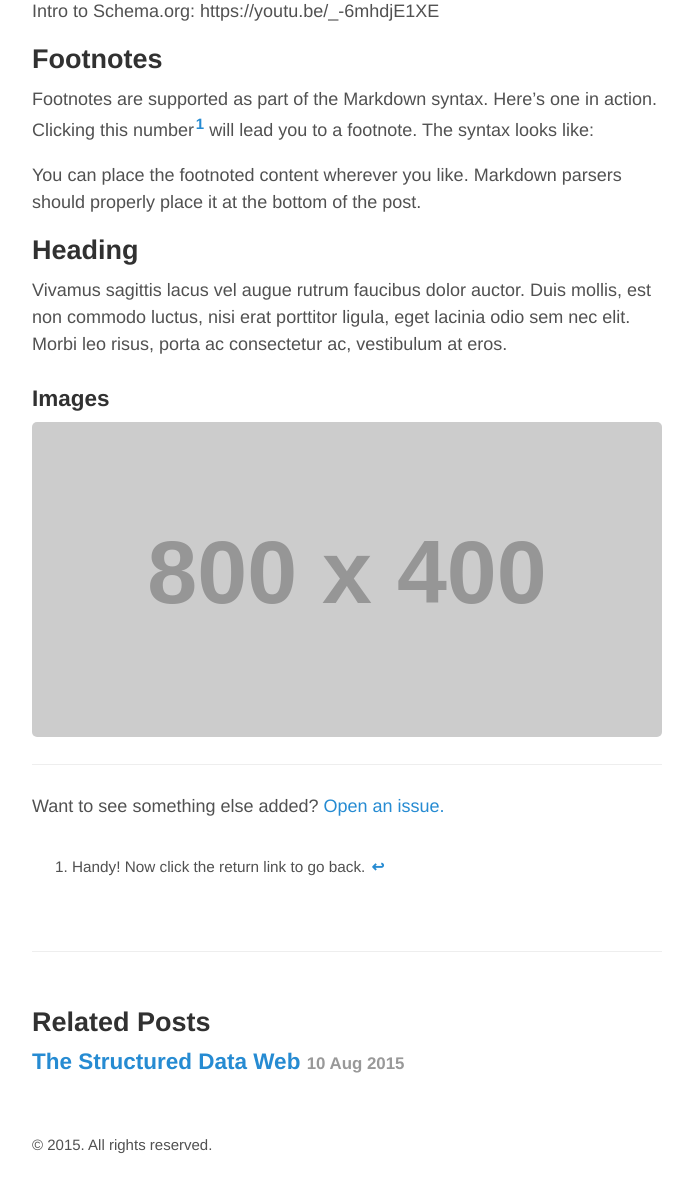
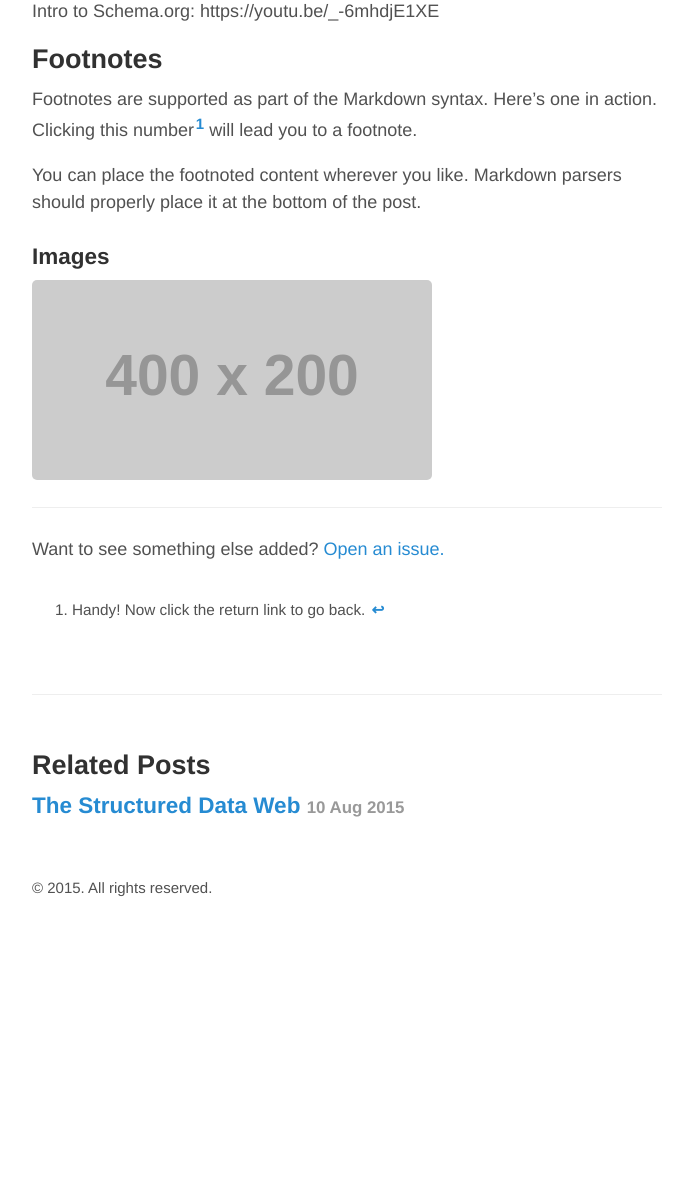
Before and after one commit to healthschema/healthschema.github.io, a Jekyll site: the page built from _posts/2015-08-16-intro-schema-org.md, in a window 1280 px wide. Shown: the part 528-1722 px from the top of the page, without its empty margins (293-986 px from the left). Built offline with Jekyll 4.4.1, drawn with Linux system fonts in a browser that asks for light colours; after the commit the page ends 1465 px from its top, so only the background shows below that.

Commit message:
Update 2015-08-16-intro-schema-org.md

```diff
--- a/_posts/2015-08-16-intro-schema-org.md
+++ b/_posts/2015-08-16-intro-schema-org.md
@@ -11,19 +11,14 @@ Intro to Schema.org:  https://youtu.be/_-6mhdjE1XE
 
 
 ## Footnotes
-Footnotes are supported as part of the Markdown syntax. Here's one in action. Clicking this number[^fn-sample_footnote] will lead you to a footnote. The syntax looks like:
+Footnotes are supported as part of the Markdown syntax. Here's one in action. Clicking this number[^fn-footnote_1] will lead you to a footnote.
 
 You can place the footnoted content wherever you like. Markdown parsers should properly place it at the bottom of the post.
 
-[^fn-sample_footnote]: Handy! Now click the return link to go back.
-
-## Heading
-
-Vivamus sagittis lacus vel augue rutrum faucibus dolor auctor. Duis mollis, est non commodo luctus, nisi erat porttitor ligula, eget lacinia odio sem nec elit. Morbi leo risus, porta ac consectetur ac, vestibulum at eros.
-
+[^fn-footnote_1]: Handy! Now click the return link to go back.
 
 ### Images
-![placeholder](http://placehold.it/800x400 "Large example image")
+![placeholder](http://placehold.it/400x200 "400x200 image")
 
 -----
 Want to see something else added? <a href="https://github.com/poole/poole/issues/new">Open an issue.</a>
```
